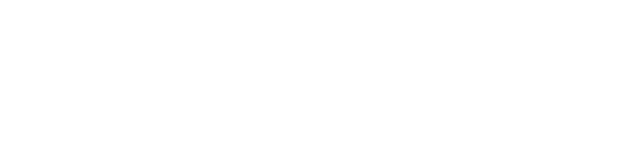
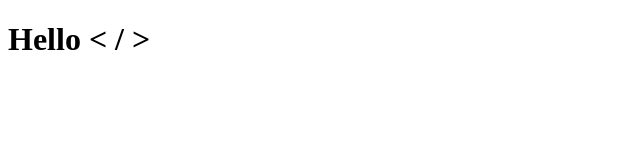
Before and after one commit to alsamzu/CodeWarSolutions, a plain HTML site: page index.html in a window 1280 px wide. Shown: the whole page, without its empty margins (0-640 px from the left). Drawn offline with Linux system fonts and the light colour scheme.

Commit message:
Displaying HTML tags on a webpage

```diff
--- a/index.html
+++ b/index.html
@@ -11,6 +11,7 @@
 </head>
 
 <body>
+<h1>Hello &lt; / &gt;<br></h1>
 
     <!-- <p id="output">Lets Learn JavaScript</p>-->
 
```
